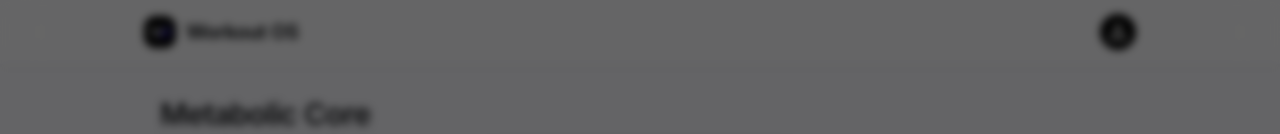
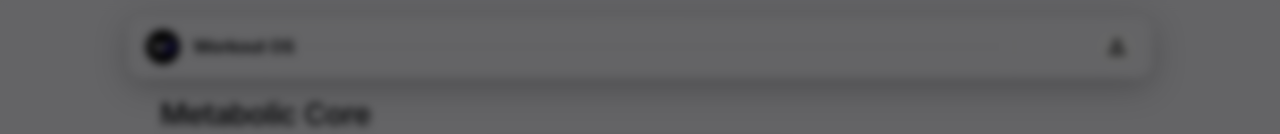
Before and after one commit to oviraraptosarus/workoutos-v2, a Next.js app: page /diet in a window 1280 px wide. Shown: the top 134 px of the page. Built offline with nearby package versions, Linux system fonts and the light colour scheme; no server answers; a web font is replaced by a local one.

Commit message:
fix(ui): change TopNav avatar icon to white

```diff
--- a/src/components/TopNav.tsx
+++ b/src/components/TopNav.tsx
@@ -4,62 +4,33 @@
 import React from 'react';
 import Link from 'next/link';
 import { useAuth } from '@/contexts/AuthContext';
-import { useLanguage } from '@/contexts/LanguageContext';
 
 export function TopNav() {
   const { userProfile } = useAuth();
-  const { t } = useLanguage();
-  const displayName = userProfile?.fullName ? userProfile.fullName.split(' ')[0] : (userProfile?.username || (t('nav.top.user') !== 'nav.top.user' ? t('nav.top.user') : 'యూజర్'));
+  const displayName = userProfile?.fullName ? userProfile.fullName.split(' ')[0] : (userProfile?.username || 'User');
   const initial = displayName.charAt(0).toUpperCase();
 
-  const [showNotifPrompt, setShowNotifPrompt] = React.useState(false);
-
-  React.useEffect(() => {
-    if (typeof window !== 'undefined' && 'Notification' in window) {
-      if (Notification.permission === 'default') {
-        setShowNotifPrompt(true);
-      }
-    }
-  }, []);
-
-  const requestNotifPermission = async () => {
-    if (typeof window !== 'undefined' && 'Notification' in window) {
-      const permission = await Notification.requestPermission();
-      setShowNotifPrompt(false);
-    }
-  };
-
   return (
-    <>
-      <header className="fixed top-0 w-full z-50 glass pt-safe shadow-[0_1px_8px_rgba(0,0,0,0.04)]">
-        <div className="h-16 px-margin-mobile max-w-5xl mx-auto flex items-center justify-between">
-          <Link href="/dashboard" className="flex items-center gap-2.5 active:scale-95 transition-transform">
-            <div className="w-8 h-8 rounded-xl overflow-hidden shadow-sm flex items-center justify-center bg-black">
-              <img src="/logo.png" alt="Workout OS Logo" className="w-full h-full object-cover" />
+    <header className="fixed top-0 left-0 right-0 z-40 px-4 pt-4 pointer-events-none">
+      <div className="mx-auto max-w-5xl w-full bg-white/10 dark:bg-black/30 backdrop-blur-3xl border border-white/20 dark:border-white/10 shadow-[0_8px_32px_rgba(0,0,0,0.25)] rounded-2xl pointer-events-auto flex items-center justify-between px-4 py-3 relative overflow-hidden">
+        <div className="absolute top-0 inset-x-0 h-px bg-gradient-to-r from-transparent via-white/40 to-transparent"></div>
+        <Link href="/dashboard" className="flex items-center gap-3 active:scale-95 transition-transform group">
+          <div className="w-9 h-9 rounded-full overflow-hidden shadow-sm group-hover:shadow-md transition-shadow flex items-center justify-center bg-black/20 border border-white/10">
+            <img src="/logo.png" alt="Workout OS Logo" className="w-full h-full object-cover scale-110" />
           </div>
-            <span className="font-headline-md text-headline-md font-bold text-on-surface tracking-tight">Workout OS</span>
+          <span className="font-bold text-lg text-on-surface tracking-tight group-hover:text-secondary transition-colors">Workout OS</span>
         </Link>
         <Link
           href="/profile"
-            aria-label={t('nav.top.openProfile') !== 'nav.top.openProfile' ? t('nav.top.openProfile') : 'ప్రొఫైల్ తెరవండి'}
-            className="w-9 h-9 rounded-full bg-primary flex items-center justify-center active:scale-90 transition-transform"
+          className="w-9 h-9 rounded-full bg-white flex items-center justify-center active:scale-90 transition-transform shadow-[0_0_15px_rgba(255,255,255,0.4)] border border-white/20 hover:shadow-[0_0_25px_rgba(255,255,255,0.6)]"
         >
           {userProfile ? (
-              <span className="text-on-primary text-xs font-bold">{initial}</span>
+            <span className="text-black text-sm font-black">{initial}</span>
           ) : (
-              <span className="material-symbols-outlined text-on-primary text-[18px]">person</span>
+            <span className="material-symbols-outlined text-black text-[20px]">person</span>
           )}
         </Link>
       </div>
     </header>
-      {showNotifPrompt && (
-        <div className="fixed top-16 left-0 right-0 z-40 bg-primary/95 backdrop-blur-sm text-on-primary px-4 py-2 flex items-center justify-between shadow-md">
-          <span className="text-sm font-medium">Enable notifications to get hydration and workout reminders!</span>
-          <button onClick={requestNotifPermission} className="bg-white/20 hover:bg-white/30 text-white px-3 py-1.5 rounded-lg text-xs font-bold transition-colors ml-2 shrink-0">
-            Enable
-          </button>
-        </div>
-      )}
-    </>
   );
 }
```
Lines whose indentation alone changed are shown as unchanged.
